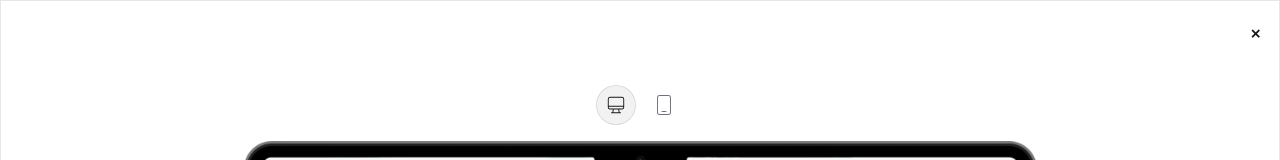
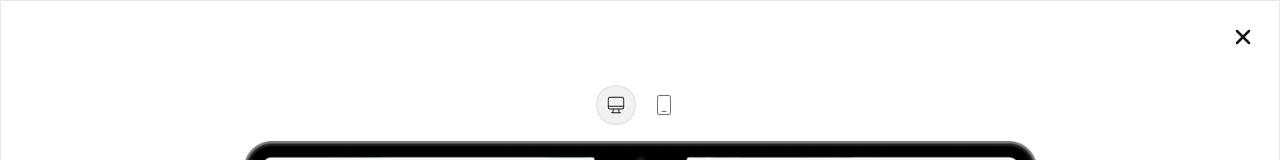
Before and after one commit to mescyura/mescyurasite, a React (Vite) app: page /portfolio in a window 1280 px wide. Both pictures are taken after a click on the button 454 px from the left and 366 px from the top of the page. Shown: the top 160 px of the page. Built offline with nearby package versions, Linux system fonts and the light colour scheme; no server answers.

Commit message:
add motion to portfolio modals

```diff
--- a/src/pages/Portfolio.tsx
+++ b/src/pages/Portfolio.tsx
@@ -11,11 +11,36 @@ import todod from '../assets/todoapp-desktop.webp';
 import todom from '../assets/todoapp-mobile.webp';
 import { CiDesktop, CiMobile1 } from 'react-icons/ci';
 import { useCallback, useState } from 'react';
-import { FiExternalLink } from 'react-icons/fi';
-import { motion } from 'framer-motion';
+import { FiExternalLink, FiX } from 'react-icons/fi';
+import { AnimatePresence, motion, type Variants } from 'framer-motion';
+
+const portfolioModalMotion: Variants = {
+	hidden: {
+		opacity: 0,
+		y: '-100%',
+		filter: 'blur(14px)',
+	},
+	visible: {
+		opacity: 1,
+		y: 0,
+		filter: 'blur(0px)',
+		transition: {
+			duration: 0.48,
+			ease: [0.22, 1, 0.36, 1],
+		},
+	},
+	leave: {
+		opacity: 0,
+		y: '-35%',
+		filter: 'blur(12px)',
+		transition: {
+			duration: 0.36,
+			ease: [0.45, 0, 0.55, 1],
+		},
+	},
+};
 
 interface PortfolioItemModalProps {
-	isOpen: boolean;
 	view: boolean;
 	mobile?: string;
 	desktop?: string;
@@ -24,7 +49,6 @@ interface PortfolioItemModalProps {
 }
 
 export const PortfolioItemModal = ({
-	isOpen,
 	view,
 	mobile,
 	desktop,
@@ -32,18 +56,23 @@ export const PortfolioItemModal = ({
 	onClose,
 }: PortfolioItemModalProps) => {
 	return (
-		<div
-			className={`fixed inset-0 z-1000 flex items-center justify-center bg-black/70 transition-opacity ${
-				isOpen ? 'opacity-100' : 'pointer-events-none opacity-0'
-			}`}
+		<motion.div
+			className='fixed inset-0 z-1000 flex h-full w-full flex-col items-center justify-center gap-4 overflow-hidden border border-zinc-900/10 bg-white px-4 py-10 will-change-transform dark:border-white/10 dark:bg-zinc-950'
+			variants={portfolioModalMotion}
+			initial='hidden'
+			animate='visible'
+			exit='leave'
+			role='dialog'
+			aria-modal='true'
+			aria-label='Project preview'
 		>
-			<div className='relative flex h-full w-full flex-col items-center justify-center gap-4 border border-zinc-900/10 bg-white p-10 dark:border-white/10 dark:bg-zinc-950 sm:p-10'>
 			<button
-					className='absolute right-4 top-4 text-2xl text-zinc-900 dark:text-zinc-50'
+				type='button'
+				className='absolute right-4 top-4 z-10 flex h-10 w-10 cursor-pointer items-center justify-center rounded-full text-zinc-900 transition-colors hover:bg-black/5 dark:text-zinc-50 dark:hover:bg-white/10'
 				onClick={onClose}
 				aria-label='close modal'
 			>
-					×
+				<FiX className='h-6 w-6 stroke-[2.5]' aria-hidden />
 			</button>
 			<div className='flex items-center justify-center gap-2'>
 				{desktop && (
@@ -67,19 +96,25 @@ export const PortfolioItemModal = ({
 					/>
 				)}
 			</div>
-				<div className='flex h-[80%] select-none items-center justify-center overflow-hidden'>
-					<img
+			<div className='flex h-[80%] min-h-0 w-full select-none items-center justify-center overflow-hidden'>
+				<AnimatePresence mode='wait' initial={false}>
+					<motion.img
+						key={view ? 'mobile' : 'desktop'}
 						src={view ? mobile : desktop}
 						alt=''
 						className='h-full w-full object-contain'
+						initial={{ opacity: 0, scale: 0.98 }}
+						animate={{ opacity: 1, scale: 1 }}
+						exit={{ opacity: 0, scale: 0.98 }}
+						transition={{ duration: 0.2, ease: 'easeOut' }}
 						loading='eager'
 						decoding='async'
 						fetchpriority='high'
 						sizes='85vw'
 					/>
+				</AnimatePresence>
 			</div>
-			</div>
-		</div>
+		</motion.div>
 	);
 };
 
@@ -222,9 +257,10 @@ export const PortfolioItem = ({
 					{project.description}
 				</p>
 			</motion.div>
+			<AnimatePresence>
 				{isModalOpen && (
 					<PortfolioItemModal
-					isOpen={isModalOpen}
+						key={project.name}
 						view={view}
 						mobile={mobile}
 						desktop={desktop}
@@ -232,6 +268,7 @@ export const PortfolioItem = ({
 						onClose={modalCLose}
 					/>
 				)}
+			</AnimatePresence>
 		</>
 	);
 };
```
Lines whose indentation alone changed are shown as unchanged.
